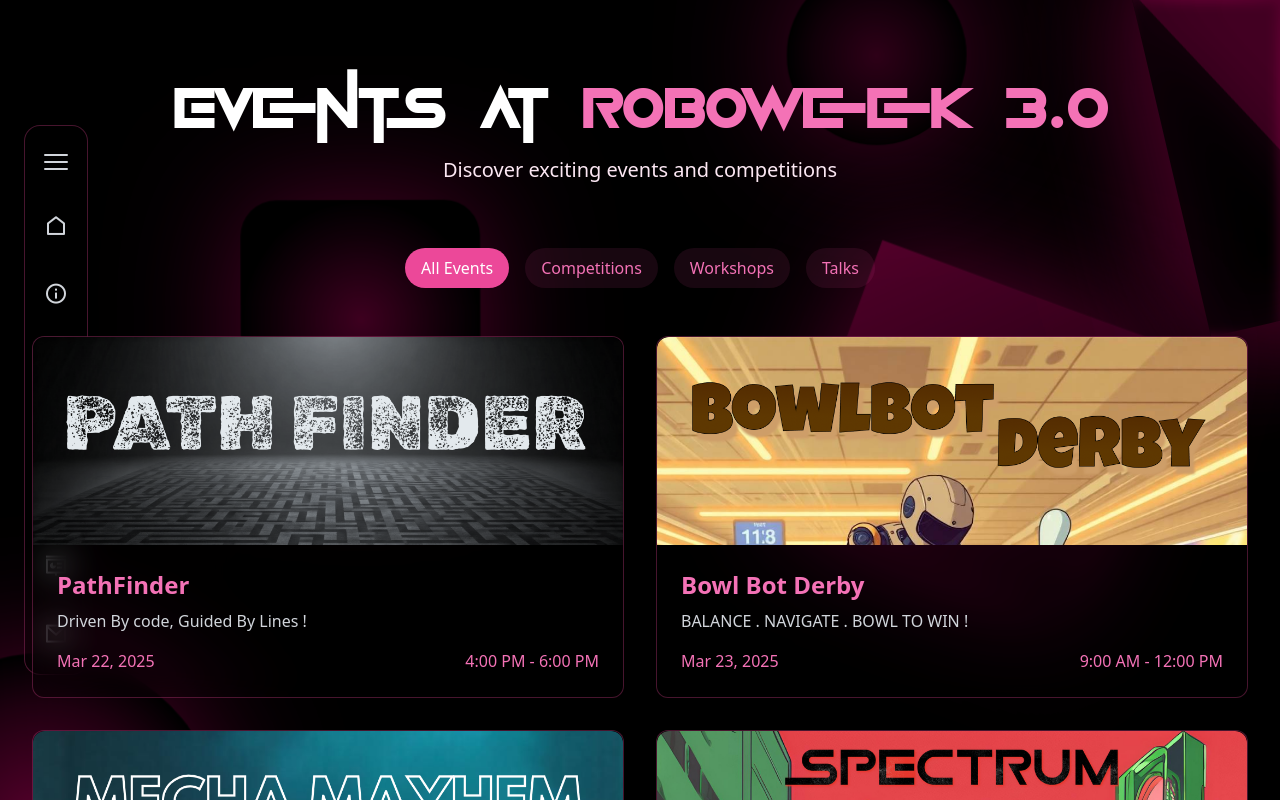
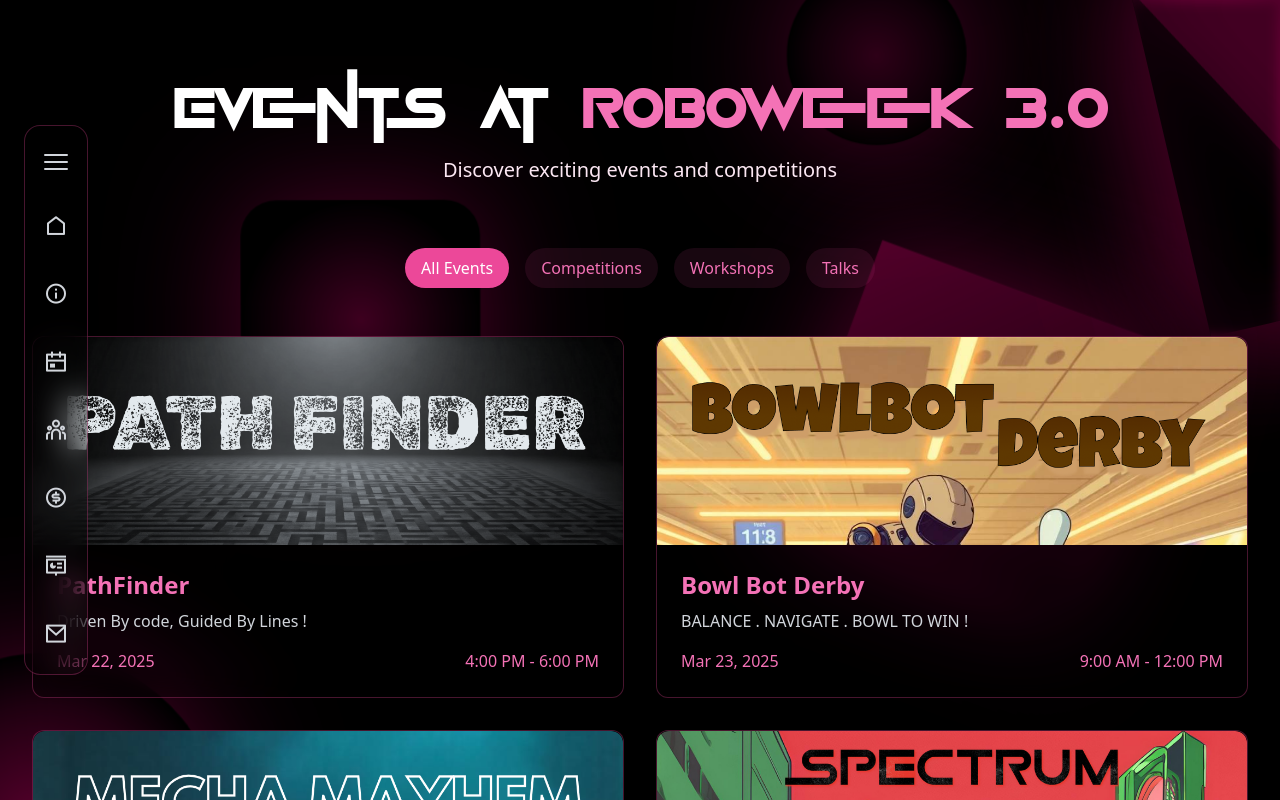
Before and after one commit to rishabh-087/Roboweek-3.0---Frontend, a React (Vite) app: page /ashish in a window 1280 px wide. Shown: the top 800 px of the page. Built offline with nearby package versions, Linux system fonts and the light colour scheme.

Commit message:
Fixing the navbar z-index issues

```diff
--- a/src/pages/Events.jsx
+++ b/src/pages/Events.jsx
@@ -139,7 +139,7 @@ const Events = () => {
   };
 
   return (
-    <div className="relative z-[1000] min-h-screen py-20">
+    <div className="relative z-[100] min-h-screen py-20">
       <div className="max-w-7xl mx-auto px-4 sm:px-6 lg:px-8">
         {/* Header */}
         <motion.div
```
